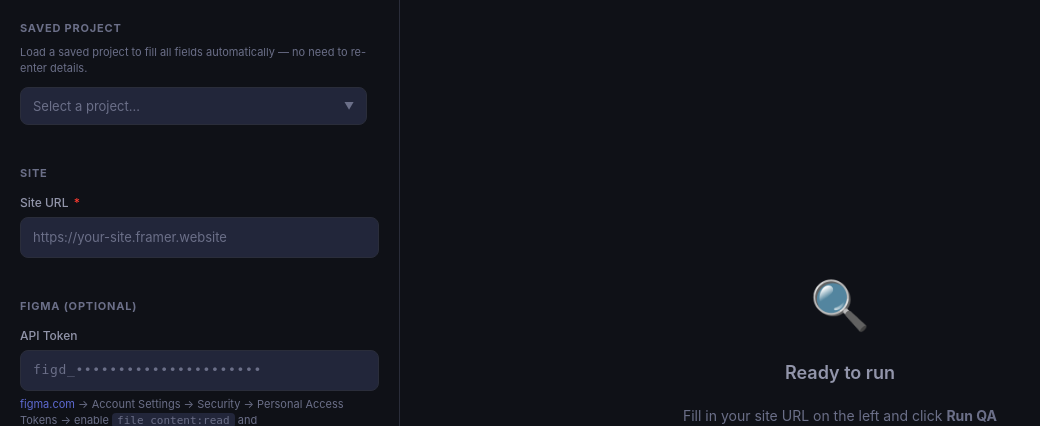
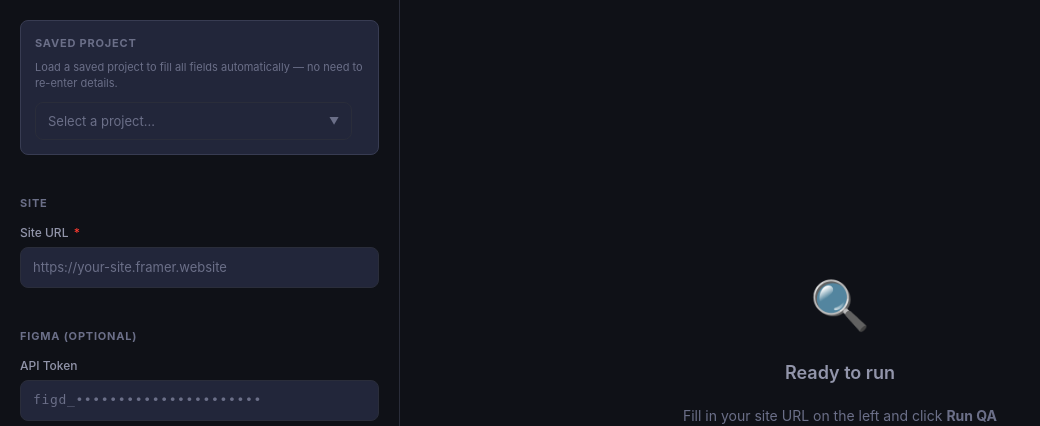
Before and after one commit to farismuhtadi/framer-qa, a Flask app: page / in a window 1280 px wide. Shown: the part 58-484 px from the top of the page, without its empty margins (0-1040 px from the left). Run offline with Flask 3, Linux system fonts and the light colour scheme.

Commit message:
Fix: project card separator, mapping path normalization, save error handling
- Project section now styled as a card (surface2 bg + border) for clear separation
- getMappings() & app.py: normalize paths by stripping trailing slashes so
  /blog/ matches /blog and / is used for the homepage (fixes Framer sitemap URLs)
- persistProjects(): wrap localStorage in try/catch; show error toast on failure
- saveCurrentProject(): show green "Project saved ✓" toast on success so the
  user knows the save worked before checking the dropdown
- Add showToast() helper for lightweight non-blocking notifications

Co-Authored-By: Claude Sonnet 4.6 <noreply@anthropic.com>

```diff
--- a/app.py
+++ b/app.py
@@ -198,7 +198,7 @@ async def _run_qa(job: "Job") -> str | None:
 
     # Helpers
     def page_path(url):
-        p = url.replace(site_url, "").strip()
+        p = url.replace(site_url, "").strip().rstrip("/")
         return p or "/"
 
     def safe_name(path):
@@ -324,9 +324,9 @@ def api_run():
     raw_frames     = data.get("page_frames") or []  # [{path, frames: {Desktop: id, Tablet: id, Mobile: id}}]
     page_frames    = {}
     for r in raw_frames:
-        p = (r.get("path") or "").strip()
+        p = (r.get("path") or "").strip().rstrip("/") or "/"
         vp_frames = r.get("frames") or {}
-        if p:
+        if vp_frames:
             page_frames[p] = {k: v for k, v in vp_frames.items() if v}
 
     raw_viewports  = data.get("viewports") or []
--- a/templates/index.html
+++ b/templates/index.html
@@ -193,6 +193,14 @@ input[type=password] { font-family: monospace; letter-spacing: .05em; }
 .project-item:last-child { border-bottom: none; }
 .project-item:hover { background: var(--surface2); }
 .project-empty { padding: 10px 12px; font-size: 12px; color: var(--muted); }
+
+/* ── Project section card ────────────────────────────────────────────────── */
+.project-section {
+  background: var(--surface2);
+  border: 1px solid var(--border2);
+  border-radius: var(--radius-sm);
+  padding: 14px;
+}
 
 .save-project-btn {
   padding: 8px 12px;
@@ -519,7 +527,7 @@ input[type=password] { font-family: monospace; letter-spacing: .05em; }
 <aside class="sidebar">
 
   <!-- ── Projects ── -->
-  <div class="form-section">
+  <div class="form-section project-section">
     <div class="section-label">Saved Project</div>
     <span class="help-text" style="margin-top:-4px">Load a saved project to fill all fields automatically — no need to re-enter details.</span>
     <div class="project-row">
@@ -715,7 +723,13 @@ function loadProjects() {
 }
 
 function persistProjects(projects) {
-  localStorage.setItem(STORAGE_KEY, JSON.stringify(projects));
+  try {
+    localStorage.setItem(STORAGE_KEY, JSON.stringify(projects));
+    return true;
+  } catch (e) {
+    showToast('Could not save — localStorage may be blocked in this browser.', true);
+    return false;
+  }
 }
 
 function renderProjectList(filter = '') {
@@ -794,7 +808,8 @@ function saveCurrentProject() {
 
   const projects = loadProjects();
   projects[trimmed] = getFormState();
-  persistProjects(projects);
+  const ok = persistProjects(projects);
+  if (!ok) return;
 
   currentProjectName = trimmed;
   savedState = getFormState(); // mark as clean after save
@@ -803,6 +818,7 @@ function saveCurrentProject() {
   t.classList.add('has-value');
   document.getElementById('delete-project-btn').style.display = '';
   updateSaveBtn();
+  showToast(`Project "${trimmed}" saved ✓`);
 }
 
 function deleteCurrentProject() {
@@ -935,7 +951,9 @@ function addMappingRow(path = '', frames = {}) {
 function getMappings() {
   return Array.from(document.querySelectorAll('.mapping-row'))
     .map(row => {
-      const path = row.querySelector('.map-path').value.trim();
+      // Normalize path: strip trailing slash, default to /
+      const raw = row.querySelector('.map-path').value.trim();
+      const path = raw.replace(/\/+$/, '') || '/';
       const frames = {};
       row.querySelectorAll('.map-node-id').forEach(input => {
         const vp  = input.dataset.vp;
@@ -1208,6 +1226,25 @@ function showError(msg) {
   el.classList.add('visible');
 }
 function hideError() { document.getElementById('error-banner').classList.remove('visible'); }
+
+function showToast(msg, isError = false) {
+  let toast = document.getElementById('toast');
+  if (!toast) {
+    toast = document.createElement('div');
+    toast.id = 'toast';
+    toast.style.cssText = `position:fixed;bottom:24px;left:50%;transform:translateX(-50%);
+      padding:10px 20px;border-radius:8px;font-size:13px;font-weight:500;
+      color:#fff;z-index:9999;opacity:0;transition:opacity .2s;pointer-events:none;
+      white-space:nowrap;box-shadow:0 4px 16px rgba(0,0,0,.4)`;
+    document.body.appendChild(toast);
+  }
+  toast.textContent = msg;
+  toast.style.background = isError ? 'var(--fail)' : '#2a7a4b';
+  toast.style.opacity = '1';
+  clearTimeout(toast._timer);
+  toast._timer = setTimeout(() => { toast.style.opacity = '0'; }, 2500);
+}
+
 function escHtml(s) {
   return String(s).replace(/&/g,'&amp;').replace(/</g,'&lt;').replace(/>/g,'&gt;').replace(/"/g,'&quot;');
 }
```
